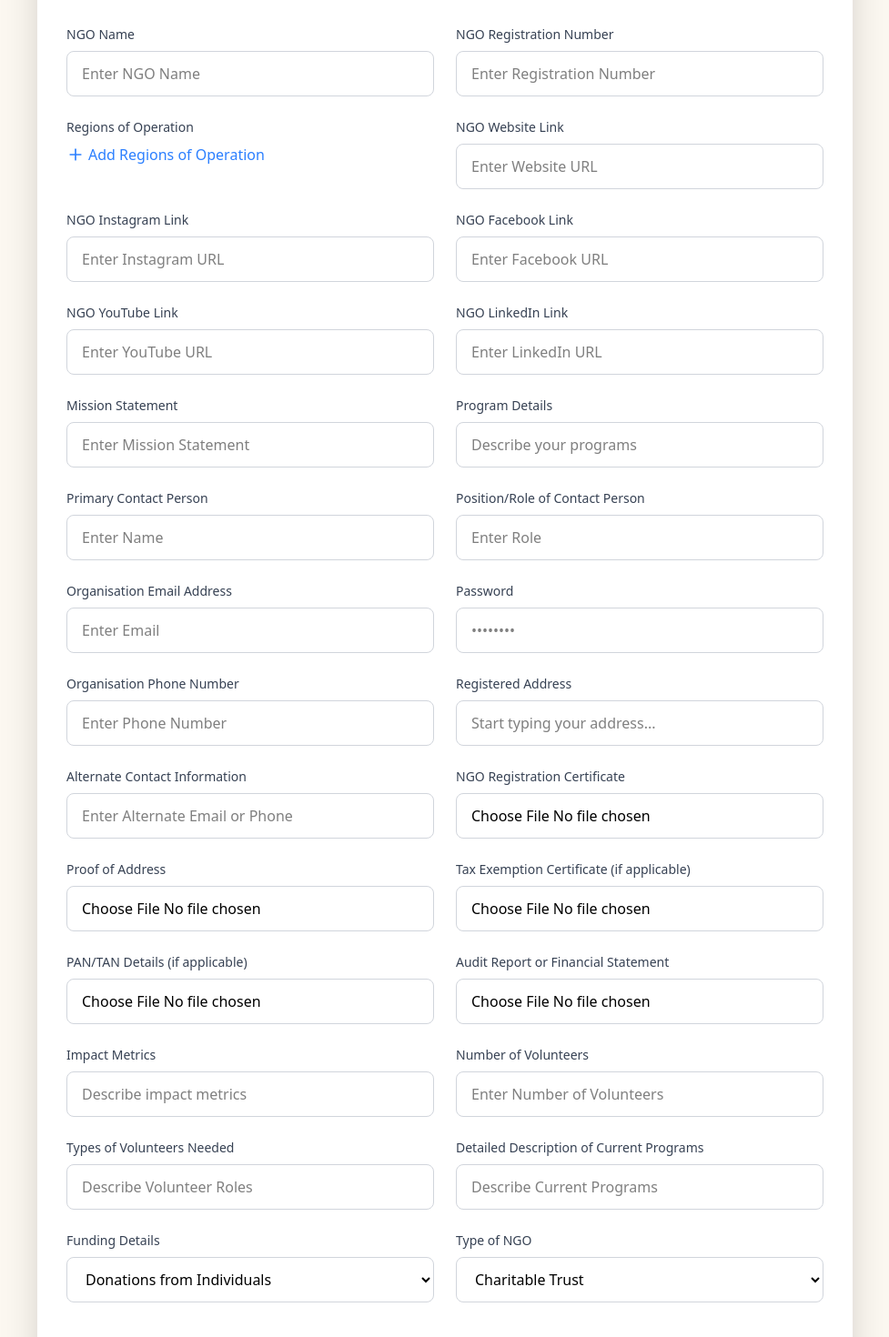
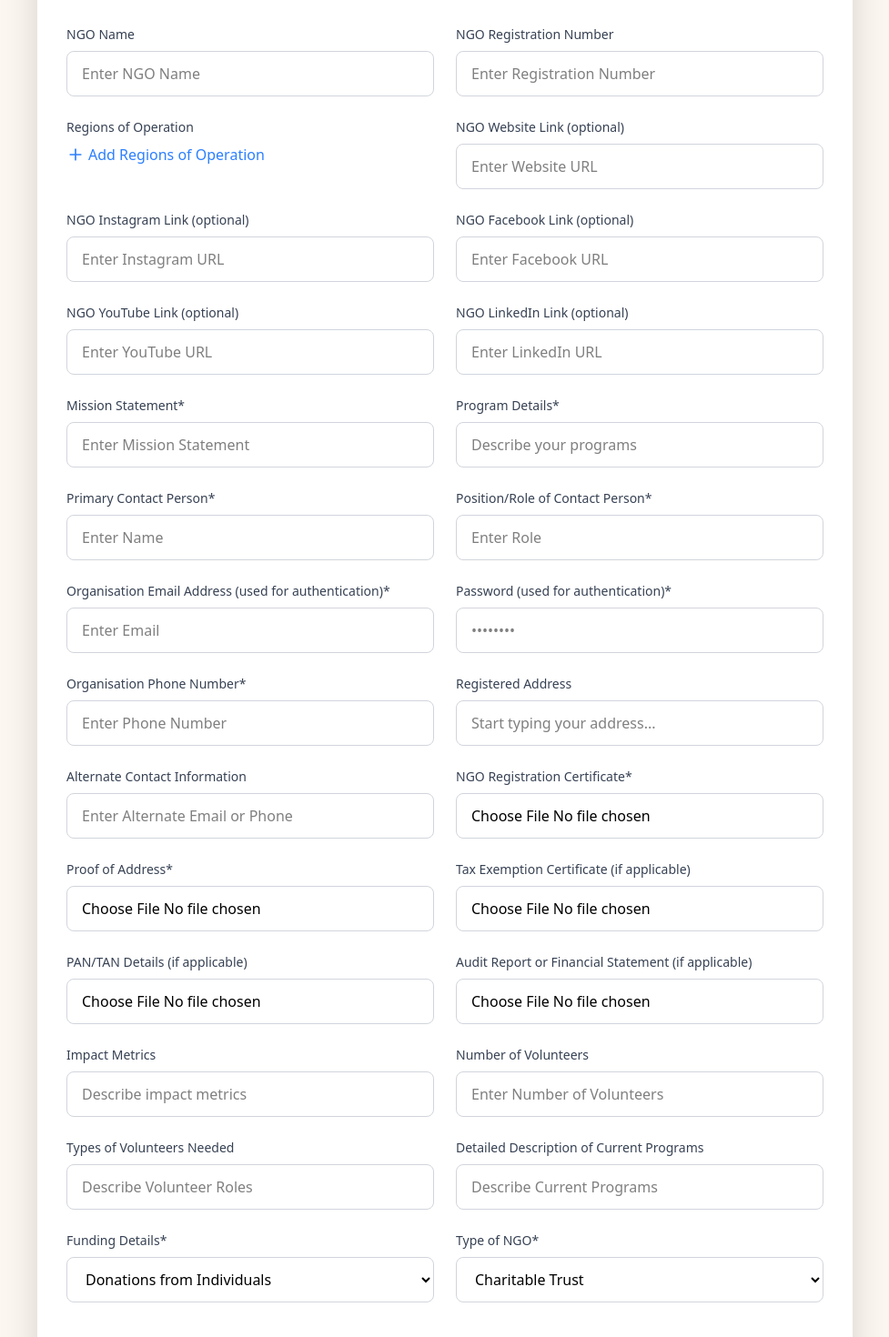
Before and after one commit to ishan-sp/civitas, a React (Vite) app in the folder civitas/: page /signup/ngo in a window 1280 px wide. Shown: the part 200-1670 px from the top of the page at 91% size, without its empty margins (151-1128 px from the left). Built offline with nearby package versions, Linux system fonts and the light colour scheme.

Commit message:
Changed requirements for ngo forms

```diff
--- a/civitas/src/routes/ngoSignupRoute.jsx
+++ b/civitas/src/routes/ngoSignupRoute.jsx
@@ -48,22 +48,22 @@ const NGORegistration = () => {
       placeholder: "Enter a region",
       required: true,
     },
-    { name: "website", label: "NGO Website Link", type: "url", placeholder: "Enter Website URL", required: false },
-    { name: "instagram", label: "NGO Instagram Link", type: "url", placeholder: "Enter Instagram URL", required: false },
-    { name: "facebook", label: "NGO Facebook Link", type: "url", placeholder: "Enter Facebook URL", required: false },
-    { name: "youtube", label: "NGO YouTube Link", type: "url", placeholder: "Enter YouTube URL", required: false },
-    { name: "linkedin", label: "NGO LinkedIn Link", type: "url", placeholder: "Enter LinkedIn URL", required: false },
+    { name: "website", label: "NGO Website Link (optional)", type: "url", placeholder: "Enter Website URL", required: false },
+    { name: "instagram", label: "NGO Instagram Link (optional)", type: "url", placeholder: "Enter Instagram URL", required: false },
+    { name: "facebook", label: "NGO Facebook Link (optional)", type: "url", placeholder: "Enter Facebook URL", required: false },
+    { name: "youtube", label: "NGO YouTube Link (optional)", type: "url", placeholder: "Enter YouTube URL", required: false },
+    { name: "linkedin", label: "NGO LinkedIn Link (optional)", type: "url", placeholder: "Enter LinkedIn URL", required: false },
 
     // Mission and Programs
-    { name: "missionStatement", label: "Mission Statement", type: "textarea", placeholder: "Enter Mission Statement", required: true },
-    { name: "programDetails", label: "Program Details", type: "textarea", placeholder: "Describe your programs", required: true },
+    { name: "missionStatement", label: "Mission Statement*", type: "textarea", placeholder: "Enter Mission Statement", required: true },
+    { name: "programDetails", label: "Program Details*", type: "textarea", placeholder: "Describe your programs", required: true },
 
     // Contact Information
-    { name: "primaryContact", label: "Primary Contact Person", type: "text", placeholder: "Enter Name", required: true },
-    { name: "contactRole", label: "Position/Role of Contact Person", type: "text", placeholder: "Enter Role", required: true },
-    { name: "email", label: "Organisation Email Address", type: "email", placeholder: "Enter Email", required: true },
-    { name: "password", label: "Password", type: "password", placeholder: "••••••••", required: true },
-    { name: "phone", label: "Organisation Phone Number", type: "tel", placeholder: "Enter Phone Number", required: true },
+    { name: "primaryContact", label: "Primary Contact Person*", type: "text", placeholder: "Enter Name", required: true },
+    { name: "contactRole", label: "Position/Role of Contact Person*", type: "text", placeholder: "Enter Role", required: true },
+    { name: "email", label: "Organisation Email Address (used for authentication)*", type: "email", placeholder: "Enter Email", required: true },
+    { name: "password", label: "Password (used for authentication)*", type: "password", placeholder: "••••••••", required: true },
+    { name: "phone", label: "Organisation Phone Number*", type: "tel", placeholder: "Enter Phone Number", required: true },
     {
       name: "address",
       label: "Registered Address",
@@ -79,14 +79,14 @@ const NGORegistration = () => {
     // Documentation and Impact
     {
       name: "registrationCertificate",
-      label: "NGO Registration Certificate",
+      label: "NGO Registration Certificate*",
       type: "file",
       placeholder: "Upload Registration Certificate",
       required: true,
     },
     {
       name: "proofOfAddress",
-      label: "Proof of Address",
+      label: "Proof of Address*",
       type: "file",
       placeholder: "Upload Proof of Address",
       required: true,
@@ -107,7 +107,7 @@ const NGORegistration = () => {
     },
     {
       name: "auditReport",
-      label: "Audit Report or Financial Statement",
+      label: "Audit Report or Financial Statement (if applicable)",
       type: "file",
       placeholder: "Upload Audit Report or Financial Statement",
       required: false,
@@ -121,7 +121,7 @@ const NGORegistration = () => {
   const allDropdowns = [
     {
       name: "fundingDetails",
-      label: "Funding Details",
+      label: "Funding Details*",
       placeholder: "Select funding sources",
       options: [
         { value: "individuals", label: "Donations from Individuals" },
@@ -139,7 +139,7 @@ const NGORegistration = () => {
     },
     {
       name: "typeOfNGO",
-      label: "Type of NGO",
+      label: "Type of NGO*",
       placeholder: "Select NGO Type",
       options: [
         { value: "trust", label: "Charitable Trust" },
--- a/civitas/src/routes/studentSignupRoute.jsx
+++ b/civitas/src/routes/studentSignupRoute.jsx
@@ -53,28 +53,7 @@ const StudentRegistration = () => {
     },
   ];
 
-  const handleSubmit = async (formData) => {
-    try {
-      const response = await fetch("https://civitas-iota.vercel.app/signup", {
-        method: "POST",
-        headers: {
-          "Content-Type": "application/json",
-        },
-        body: JSON.stringify(formData),
-      });
-
-      if (!response.ok) {
-        throw new Error("Failed to register");
-      }
-
-      const data = await response.json();
-      console.log("Registration successful:", data);
-    } catch (error) {
-      console.error("Error during registration:", error);
-    }
-  };
-
-  return <RegistrationForm isStudent={true} fields={fields} isNotEnd={false} isFirst = {true} dropdowns={dropdowns} onSubmit={handleSubmit} />;
+  return <RegistrationForm isStudent={true} fields={fields} isNotEnd={false} isFirst = {true} dropdowns={dropdowns} />;
 };
 
 export default StudentRegistration;
--- a/civitas/src/routes/volunteerSignupRoute.jsx
+++ b/civitas/src/routes/volunteerSignupRoute.jsx
@@ -155,26 +155,6 @@ const VolunteerRegistration = () => {
     },
   ];
 
-  const handleSubmit = async (formData) => {
-    try {
-      const response = await fetch("http://localhost:3000/register/volunteer", {
-        method: "POST",
-        headers: {
-          "Content-Type": "application/json",
-        },
-        body: JSON.stringify(formData),
-      });
-
-      if (!response.ok) {
-        throw new Error("Failed to register");
-      }
-
-      const data = await response.json();
-      console.log("Registration successful:", data);
-    } catch (error) {
-      console.error("Error during registration:", error);
-    }
-  };
 
   return (
     <div>
@@ -184,9 +164,6 @@ const VolunteerRegistration = () => {
         isFirst={true}
         isVol={true}
         dropdowns={dropdowns}
-        onSubmit={(formData) => {
-          handleSubmit(formData);
-        }}
       />
       {/* Resume Viewer */}
       {resumeFile && (
```
